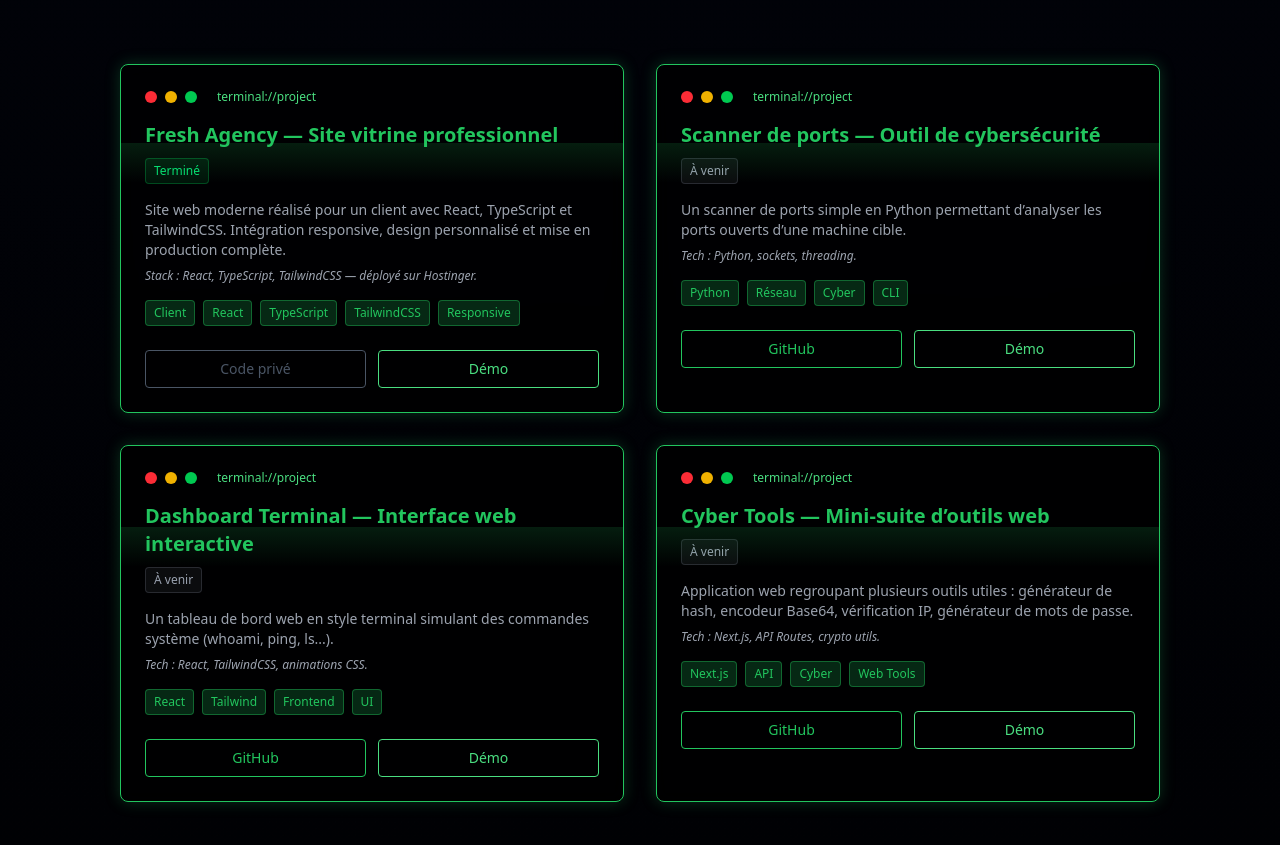
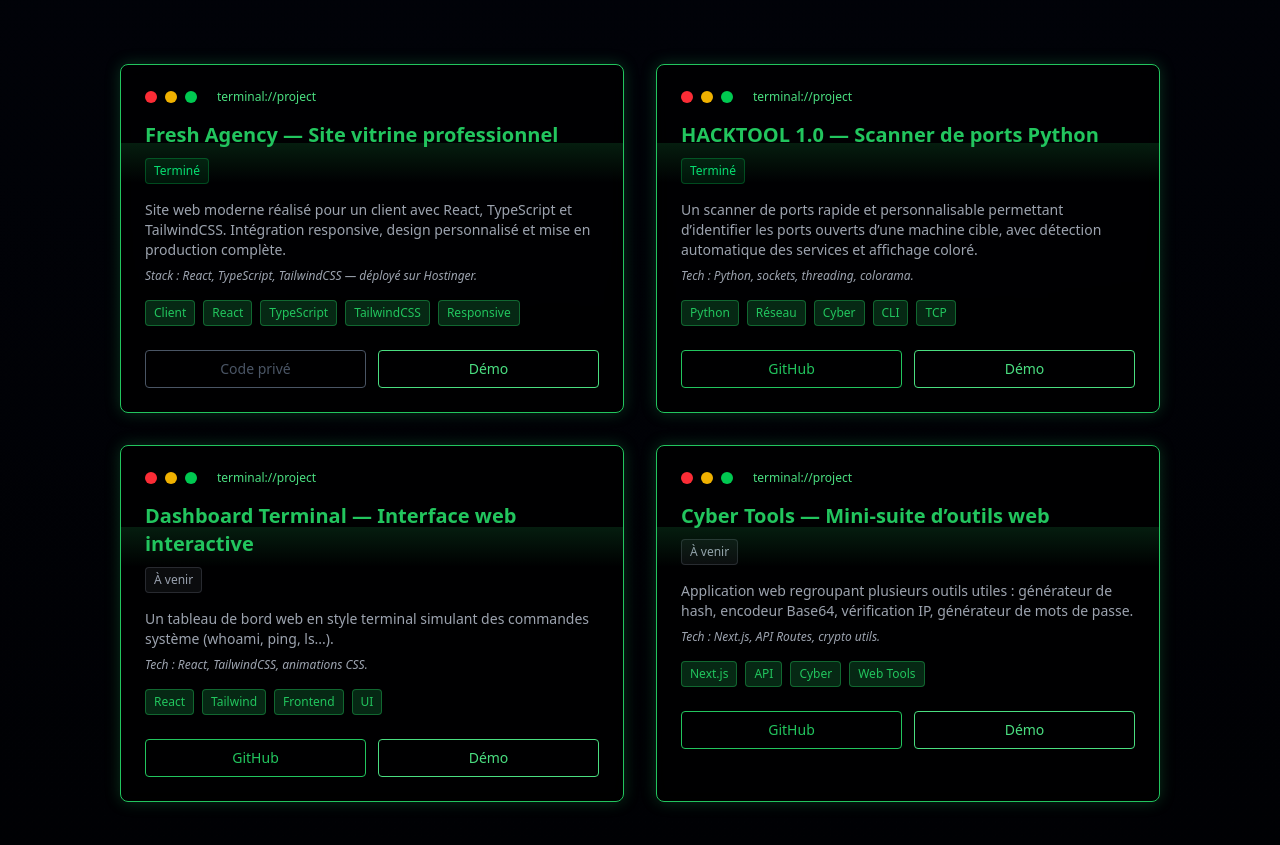
Before and after one commit to Blamxis/portfolio-maxime, a Next.js app: page / in a window 1280 px wide. Shown: the part 7247-8092 px from the top of the page. Built offline with nearby package versions, Linux system fonts and the light colour scheme.

Commit message:
Update projects, add python scanner

```diff
--- a/app/components/sections/Projects.tsx
+++ b/app/components/sections/Projects.tsx
@@ -11,17 +11,19 @@ export default function Projects() {
       github: null, // code privé
       demo: "https://fresh-agency.fr/",
     },
+
     {
-      title: "Scanner de ports — Outil de cybersécurité",
+      title: "HACKTOOL 1.0 — Scanner de ports Python",
       description:
-        "Un scanner de ports simple en Python permettant d’analyser les ports ouverts d’une machine cible.",
-      tech: "Tech : Python, sockets, threading.",
-      status: "À venir",
-      statusColor: "gray",
-      tags: ["Python", "Réseau", "Cyber", "CLI"],
-      github: "#",
-      demo: "#",
+        "Un scanner de ports rapide et personnalisable permettant d’identifier les ports ouverts d’une machine cible, avec détection automatique des services et affichage coloré.",
+      tech: "Tech : Python, sockets, threading, colorama.",
+      status: "Terminé",
+      statusColor: "green",
+      tags: ["Python", "Réseau", "Cyber", "CLI", "TCP"],
+      github: "https://github.com/Blamxis/port-scanner-python",
+      demo: "https://github.com/Blamxis/port-scanner-python/releases/download/v1.0/demo.mp4",
     },
+
     {
       title: "Dashboard Terminal — Interface web interactive",
       description:
@@ -33,6 +35,7 @@ export default function Projects() {
       github: "#",
       demo: "#",
     },
+
     {
       title: "Cyber Tools — Mini‑suite d’outils web",
       description:
```
